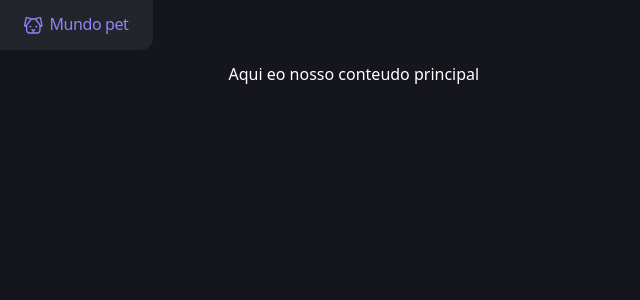
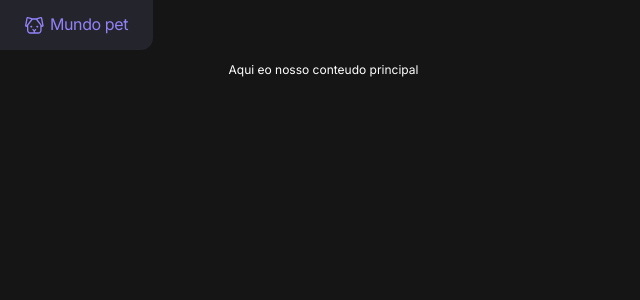
Before and after one commit to ThomazHilario/petshop-rocketseat, a Next.js app: page / in a window 1280 px wide. Shown: the top 300 px of the page, without its empty margins (0-640 px from the left). Built offline with nearby package versions, Linux system fonts and the light colour scheme.

Commit message:
Feat: Add font and text styles to tailwind.

```diff
--- a/src/styles/globals.css
+++ b/src/styles/globals.css
@@ -1,8 +1,59 @@
+@import url('https://fonts.googleapis.com/css2?family=Inter:ital,opsz,wght@0,14..32,100..900;1,14..32,100..900&display=swap');
 @import 'tailwindcss';
 
 @theme {
+  /* Text colors */
+  --color-content-primary: #ffffff;
+  --color-content-secondary: #98959d;
+  --color-content-tertiary: #666666;
   --color-content-brand: #9282fa;
 
-  --color-background-primary: #14151d;
+  /* Background colors */
+  --color-background-primary: #151515;
+  --color-background-secondary: #1e1e1e;
   --color-background-tertiary: #23242c;
+  --color-background-brand: #9282fa;
+  --color-background-highlight: #bdb4fa;
+
+  /* Border colors */
+  --color-border-primary: #3e3c41;
+  --color-border-secondary: #86818c;
+  --color-border-brand: #9282fa;
+  --color-border-divisor: #353339;
+
+  /* Accent colors */
+  --color-accent-blue: #027df0;
+  --color-accent-blue-light: #16487a;
+  --color-accent-yellow: #f0dc02;
+  --color-accent-yellow-light: #756e1b;
+  --color-accent-orange: #f09102;
+  --color-accent-orange-light: #75501b;
+
+  /* Fonts styles */
+  --font-sans: 'Inter', sans-serif;
+
+  /* Text styles */
+  --text-paragraph-small: 0.75rem;
+  --text-paragraph-small--line-height: 1rem;
+  --text-paragraph-small--font-weight: medium;
+
+  --text-paragraph-medium: 0.875rem;
+  --text-paragraph-medium--line-height: 1.5rem;
+  --text-paragraph-medium--font-weight: medium;
+
+  --text-label-small: 0.75rem;
+  --text-label-small--line-height: 1rem;
+  --text-label-small--font-weight: bold;
+
+  --text-label-medium: 0.875rem;
+  --text-label-medium--line-height: 1.5rem;
+  --text-label-medium--font-weight: bold;
+
+  --text-label-large: 1rem;
+  --text-label-large--line-height: 1.5rem;
+  --text-label-large--font-weight: bold;
+
+  --text-link: 0.75rem;
+  --text-link--line-height: 1rem;
+  --text-link--font-weight: medium;
 }
--- a/src/templates/Home/pages/HomePage.tsx
+++ b/src/templates/Home/pages/HomePage.tsx
@@ -6,7 +6,7 @@ export const HomePage = () => (
     <Header />
 
     <Main className="max-w-217.75 m-auto">
-      Aqui eo nosso conteudo principal
+      <p className="text-paragraph-small">Aqui eo nosso conteudo principal</p>
     </Main>
   </div>
 );
```
